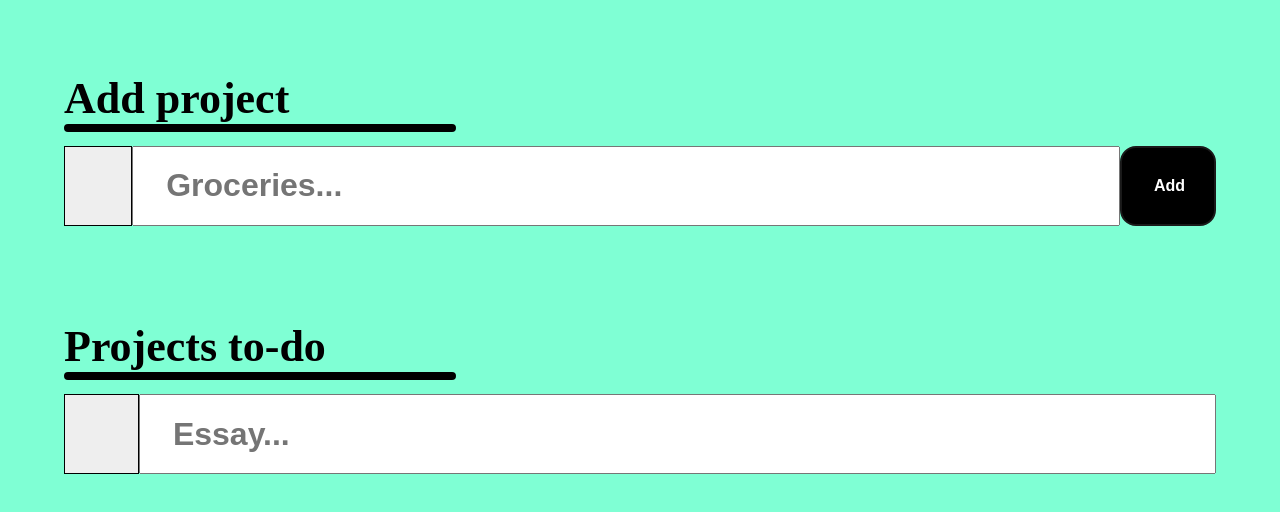
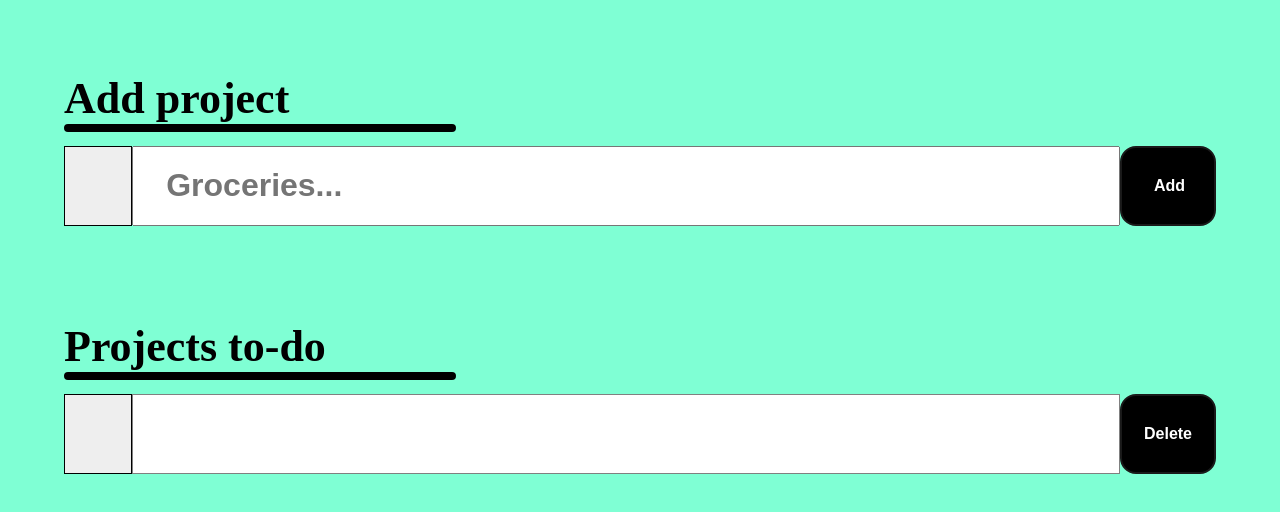
Before and after one commit to Jmalik9421/odin-project_to-do, a website built with webpack: page src/index.html in a window 1280 px wide. Shown: the part 214-726 px from the top of the page. Built offline with nearby package versions, Linux system fonts and the light colour scheme.

Commit message:
delete btn added to list-of-to-do-projects component

```diff
--- a/src/view-components/add-project/add-project.css
+++ b/src/view-components/add-project/add-project.css
@@ -73,7 +73,7 @@
     position:relative;
     display: block;
     height: 100%;
-    width: 5em;
+    min-height: 5em;
     cursor: pointer;
     border: 1px solid black;
 }
--- a/src/view-components/add-project/add-project.js
+++ b/src/view-components/add-project/add-project.js
@@ -9,9 +9,8 @@ export default class AddProject {
         this.checkboxContainer = document.createElement('label');
         this.checkboxInput = document.createElement('input');
         this.checkbox = document.createElement('span');
-        // this.form = document.createElement('div');
         this.textInput = document.createElement('input');
-        this.submitBtn = document.createElement('button');
+        this.addBtn = document.createElement('button');
     }
 
     // loading html elements in the dom
@@ -21,7 +20,7 @@ export default class AddProject {
         this.loadFieldContainer();
         this.loadCheckbox();
         this.loadTextInput();
-        this.loadSubmitBtn();
+        this.loadAddBtn();
         // this.loadDueDate();
     };
     loadContainer() {
@@ -37,22 +36,16 @@ export default class AddProject {
         this.fieldContainer.classList.add('add-field-container');
         this.container.appendChild(this.fieldContainer);
     };
-    // loadForm() {
-    //     this.form.classList.add('add-project-form');
-    //     this.loadTextInput();
-    //     this.loadSubmitBtn();
-    //     this.fieldContainer.appendChild(this.form);
-    // };
     loadTextInput() {
         this.textInput.type = 'text';
         this.textInput.id = 'text-input';
         this.textInput.placeholder = 'Groceries...'
         this.fieldContainer.appendChild(this.textInput);
     };
-    loadSubmitBtn() {
-        this.submitBtn.classList.add('add-project-btn');
-        this.submitBtn.textContent = 'Add';
-        this.fieldContainer.appendChild(this.submitBtn);
+    loadAddBtn() {
+        this.addBtn.classList.add('add-project-btn');
+        this.addBtn.textContent = 'Add';
+        this.fieldContainer.appendChild(this.addBtn);
     };
     loadCheckbox() {
         this.loadCheckboxContainer();
@@ -72,7 +65,7 @@ export default class AddProject {
 
     // specifying logic to add project
     add() {
-        this.submitBtn.addEventListener('click', () => {
+        this.addBtn.addEventListener('click', () => {
             const project = this.textInput.value;
             this.emitAddedProjectEvent(project); // emit event when project is added
             this.clearTextInputField();
--- a/src/view-components/list-of-to-do-projects/list-of-to-do-projects.css
+++ b/src/view-components/list-of-to-do-projects/list-of-to-do-projects.css
@@ -4,13 +4,13 @@
     width: 100%;
 }
 
-.list-of-to-do-projects-header {
+.to-do-header {
     position: relative;
     font-size: 2.75em;
     margin-bottom: 0.5em;
 }
 
-.list-of-to-do-projects-header:after {
+.to-do-header:after {
     position: absolute;
     content: '';
     top: 100%;
@@ -20,7 +20,7 @@
     border-radius: 10em;
 }
 
-.add-field-container {
+.to-do-field-container {
     display: flex;
     width: 100%;
     height: 5em;
@@ -32,12 +32,46 @@
     width: 100%;
 }
 
-#list-of-to-do-projects-text-input {
+#list-of-to-do-projects-text {
     width: 100%;
     height: 100%;
     font-size: 2em;
     font-weight: bolder;
     padding: 0 1em;
+    background-color: white;
+    border: 1px solid grey;
+}
+
+.delete-project-btn {
+    display: flex;
+    justify-content: center;
+    align-items: center;
+    background-color: #000000;
+    border: 2px solid #1A1A1A;
+    border-radius: 1em;
+    color: #FFFFFF;
+    cursor: pointer;
+    font-size: 1em;
+    font-weight: bolder;
+    padding: 0 2em;
+    text-align: center;
+    transition: all 300ms cubic-bezier(.23, 1, 0.32, 1);
+    width: 6em;
+    height: 5em;
+}
+
+.delete-project-btn:disabled {
+    pointer-events: none;
+}
+
+.delete-project-btn:hover {
+    box-shadow: rgba(0, 0, 0, 0.25) 0 8px 15px;
+    transform: translateY(-2px);
+}
+
+.delete-project-btn:active {
+    box-shadow: none;
+    transform: translateY(0);
 }
 
 .checkbox-container {
--- a/src/view-components/list-of-to-do-projects/list-of-to-do-projects.js
+++ b/src/view-components/list-of-to-do-projects/list-of-to-do-projects.js
@@ -9,8 +9,9 @@ export default class ListOfToDoProjects {
         this.checkboxContainer = document.createElement('label');
         this.checkboxInput = document.createElement('input');
         this.checkbox = document.createElement('span');
-        this.form = document.createElement('form');
-        this.textInput = document.createElement('input');
+        this.text = document.createElement('p');
+        this.deleteBtn = document.createElement('button');
+        this.deleteBtnText = document.createElement('p');
     }
 
     // loading html elements in the dom
@@ -19,10 +20,8 @@ export default class ListOfToDoProjects {
         this.loadHeader();
         this.loadFieldContainer();
         this.loadCheckbox();
-        this.loadForm();
-        this.loadFieldContainer();
-        this.loadCheckbox();
-        this.loadForm();
+        this.loadText();
+        this.loadDeleteBtn();
         // this.loadDueDate();
     };
     loadContainer() {
@@ -30,24 +29,28 @@ export default class ListOfToDoProjects {
         this.projectContainer.appendChild(this.container);
     };
     loadHeader() {
-        this.header.classList.add('list-of-to-do-projects-header');
+        this.header.classList.add('to-do-header');
         this.header.textContent = 'Projects to-do';
         this.container.appendChild(this.header);
     };
     loadFieldContainer() {
-        this.fieldContainer.classList.add('add-field-container');
+        this.fieldContainer.classList.add('to-do-field-container');
         this.container.appendChild(this.fieldContainer);
     };
-    loadForm() {
-        this.form.classList.add('list-of-to-do-projects-form');
-        this.loadTextInput();
-        this.fieldContainer.appendChild(this.form);
+    loadText() {
+        this.text.id = 'list-of-to-do-projects-text';
+        // this.text.placeholder = 'Essay...'
+        this.fieldContainer.appendChild(this.text);
     };
-    loadTextInput() {
-        this.textInput.type = 'text';
-        this.textInput.id = 'list-of-to-do-projects-text-input';
-        this.textInput.placeholder = 'Essay...'
-        this.form.appendChild(this.textInput);
+    loadDeleteBtn() {
+        this.deleteBtn.classList.add('delete-project-btn');
+        this.loadDeleteBtnText();
+        this.fieldContainer.appendChild(this.deleteBtn);
+    };
+    loadDeleteBtnText() {
+        this.deleteBtnText.id = 'delete-btn-text';
+        this.deleteBtnText.textContent = 'Delete'
+        this.deleteBtn.appendChild(this.deleteBtnText);
     };
     loadCheckbox() {
         this.loadCheckboxContainer();
@@ -67,6 +70,6 @@ export default class ListOfToDoProjects {
 
     // pushing added project to this list-of-to-do-project list
     renderList(list) {
-        console.log(listOfToDoProjects);
+        console.log(list);
     }
 };
```
Also changed, not shown: README.md, dist/main.bundle.js, 1 other file.
